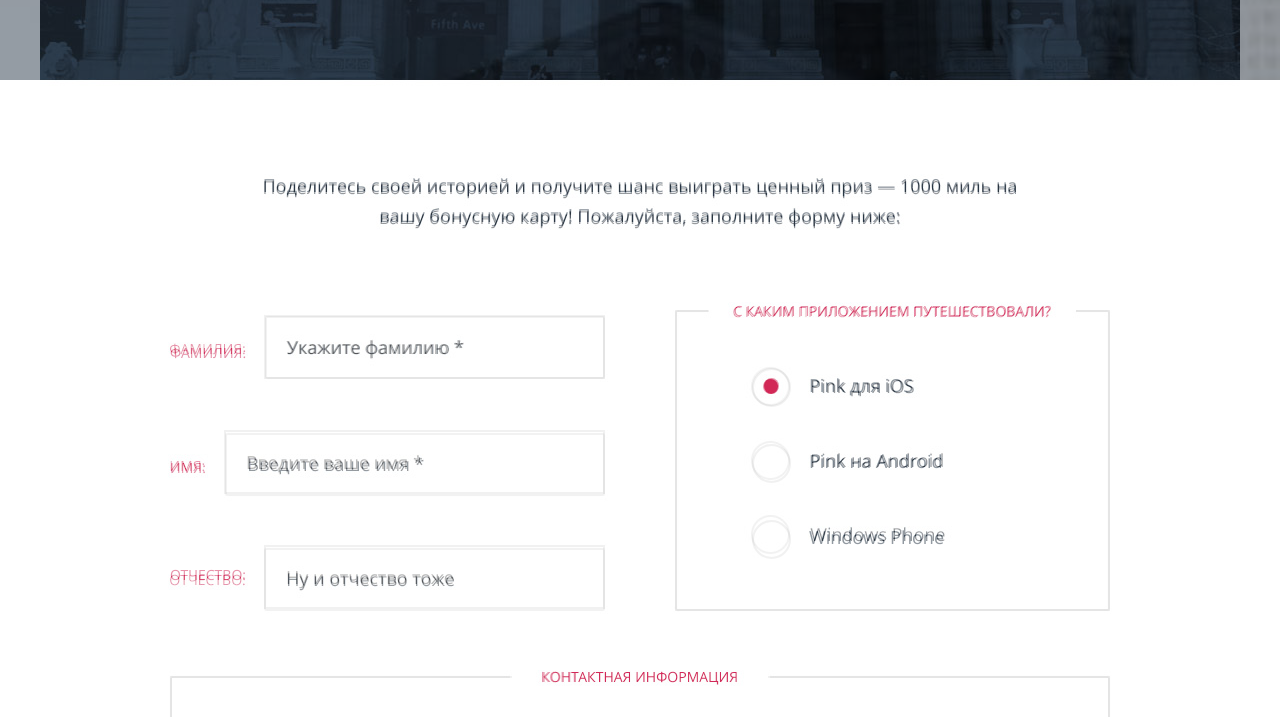
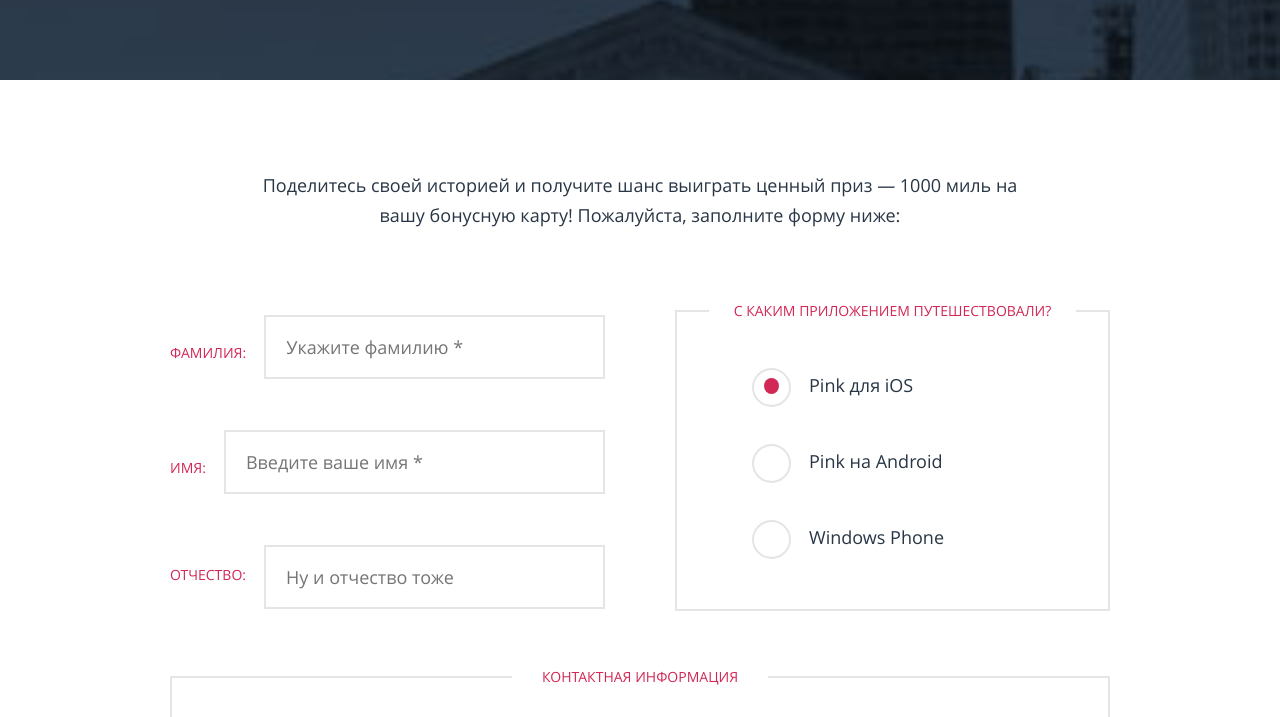
Before and after one commit to MariJunior/195322-pink, a website: page source/form.html in a window 1280 px wide. Shown: the part 314-1031 px from the top of the page. Drawn offline with nearby package versions, Linux system fonts and the light colour scheme; files that its build step writes are made by us from their sources.

Commit message:
Комментирует стили для pixel-glass.

```diff
--- a/source/form.html
+++ b/source/form.html
@@ -4,24 +4,19 @@
     <meta charset="UTF-8">
     <meta name="viewport" content="width=device-width, initial-scale=1">
     <!-- Pixel Glass -->
-    <style>
+    <!-- <style>
       HTML {
         background-repeat: no-repeat;
         background-position:  50% 0;
-        /* По умолчанию мобильный макет */
         background-image: url("img/pink-form-mobile.jpg");
       }
-      /* Планшет */
       @media ( min-width: 660px ) {
         HTML {
-          /* Планшетный макет */
           background-image: url("img/pink-form-tablet.jpg");
         }
       }
-      /* Десктоп */
       @media ( min-width: 960px ) {
         HTML {
-          /* Десктопный макет */
           background-image: url("img/pink-form-desktop.jpg");
         }
       }
@@ -31,7 +26,7 @@
       }
     </style>
     <link rel="stylesheet" href="pixel-glass/styles.css">
-    <script src="pixel-glass/script.js"></script>
+    <script src="pixel-glass/script.js"></script> -->
     <!-- // Pixel Glass -->
     <link rel="stylesheet" href="css/style.css">
     <title>Конкурс на самое безбашенное путешествие с Pink</title>
```
Also changed, not shown: source/index.html (+2 -7 lines), source/photo.html (+2 -7 lines).
